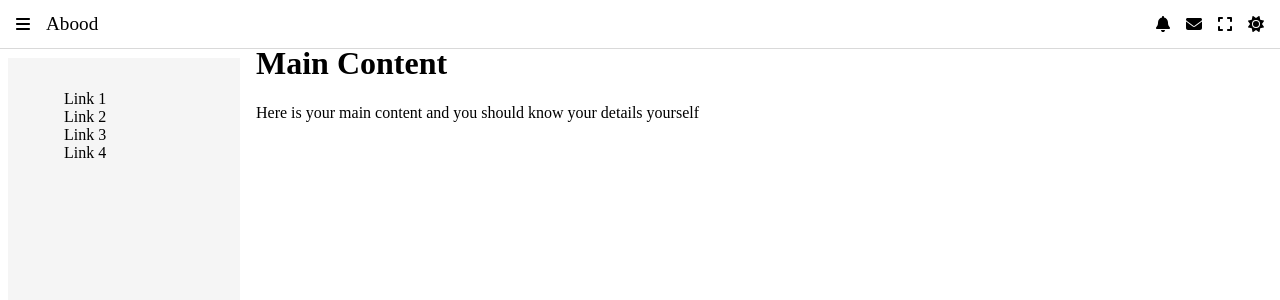
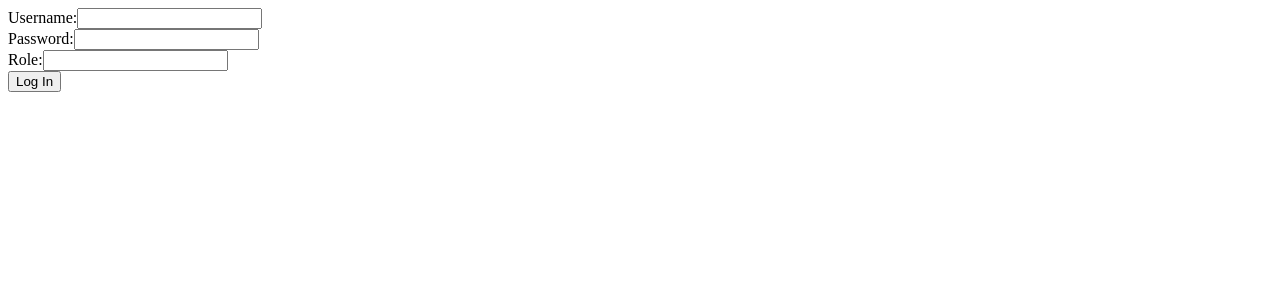
Before and after one commit to abdelrahmanahmed675/dashboardofme, a React (Create React App) app: page / in a window 1280 px wide. Shown: the top 300 px of the page. Built offline with nearby package versions, Linux system fonts and the light colour scheme.

Commit message:
psush new files

```diff
--- /dev/null
+++ b/src/Incorrect.js
@@ -0,0 +1,7 @@
+import React from 'react';
+
+function Incorrect() {
+  return <div>Incorrect username or password. Please try again.</div>;
+}
+
+export default Incorrect;
--- /dev/null
+++ b/src/Login.css
@@ -0,0 +1,79 @@
+/* Set body background to a linear gradient */
+body {
+  background: linear-gradient(to bottom, #00223e, #00223e 50%, #001b33 50%);
+  background-size: cover;
+  height: 100vh;
+}
+
+/* Style the login container */
+.login-container {
+  width: 90%;
+  max-width: 500px;
+  margin: 0 auto;
+  background: #fff;
+  border-radius: 10px;
+  box-shadow: 0 0 10px rgba(0, 0, 0, 0.3);
+  padding: 20px;
+  margin-top: 50px;
+}
+
+/* Style the login form */
+.login-form {
+  display: flex;
+  flex-direction: column;
+}
+
+/* Style the form inputs */
+.login-form input[type="email"],
+.login-form input[type="password"] {
+  margin-bottom: 20px;
+  padding: 10px;
+  border-radius: 5px;
+  border: none;
+  font-size: 16px;
+}
+
+/* Style the submit button */
+.login-form button[type="submit"] {
+  background: #0077c2;
+  color: #fff;
+  padding: 10px;
+  border-radius: 5px;
+  border: none;
+  cursor: pointer;
+  font-size: 16px;
+}
+
+/* Style the logo */
+.logo {
+  display: block;
+  margin: 0 auto;
+  width: 100%;
+  max-width: 200px;
+  margin-bottom: 20px;
+}
+
+/* Style the header text */
+.header-text {
+  text-align: center;
+  color: #333;
+  margin-bottom: 20px;
+}
+
+/* Style the footer text */
+.footer-text {
+  text-align: center;
+  color: #333;
+  margin-top: 20px;
+}
+
+/* Media queries for responsiveness */
+@media (max-width: 768px) {
+  .login-container {
+    margin-top: 20px;
+  }
+
+  .logo {
+    max-width: 150px;
+  }
+}
--- /dev/null
+++ b/src/Login.js
@@ -0,0 +1,83 @@
+import React, { useState } from 'react';
+import Token from './Token';
+import Incorrect from './Incorrect';
+
+function Login() {
+  const [username, setUsername] = useState('');
+  const [password, setPassword] = useState('');
+  const [role, setRole] = useState('');
+  const [loggedIn, setLoggedIn] = useState(false);
+  const [incorrect, setIncorrect] = useState(false);
+  const [token, setToken] = useState('');
+
+  const handleUsernameChange = (event) => {
+    setUsername(event.target.value);
+  };
+
+  const handlePasswordChange = (event) => {
+    setPassword(event.target.value);
+  };
+
+  const handleRoleChange = (event) => {
+    setRole(event.target.value);
+  };
+
+  const handleSubmit = async (event) => {
+    event.preventDefault();
+
+    try {
+      const response = await fetch(`http://transportation.somee.com/Api/User/Login?
+        UserName=${username}&Password=${password}&Role=${role}`, {
+        method: 'POST',
+        headers: {
+          'Content-Type': 'application/json',
+        },
+        body: JSON.stringify({ username, password, role }),
+      });
+
+      const data = await response.json();
+
+      if (response.ok) {
+        setToken(data.token);
+        setLoggedIn(true);
+        setIncorrect(false);
+      } else {
+        setIncorrect(true);
+      }
+    } catch (error) {
+      console.error(error);
+    }
+  };
+
+  if (loggedIn) {
+    return <Token token={token}
+     username={username} password={password} role={role} />;
+  }
+
+  if (incorrect) {
+    return <Incorrect />;
+  }
+
+  return (
+    <form onSubmit={handleSubmit}>
+      <label>
+        Username:
+        <input type="text" value={username} onChange={handleUsernameChange} />
+      </label>
+      <br />
+      <label>
+        Password:
+        <input type="password" value={password} onChange={handlePasswordChange} />
+      </label>
+      <br />
+      <label>
+        Role:
+        <input type="text" value={role} onChange={handleRoleChange} />
+      </label>
+      <br />
+      <button type="submit">Log In</button>
+    </form>
+  );
+}
+
+export default Login;
--- /dev/null
+++ b/src/Token.js
@@ -0,0 +1,53 @@
+import React, { useEffect, useState } from 'react';
+import App from './App';
+import Incorrect from './Incorrect';
+
+function Token(props) {
+  const [token, setToken] = useState('');
+  const [isValid, setIsValid] = useState(false);
+  const [isLoading, setIsLoading] = useState(true);
+
+  useEffect(() => {
+    const fetchData = async () => {
+      try {
+        const response = await fetch(`http://transportation.somee.com/Api/User/Login?
+          UserName=${props.username}&Password=${props.password}&Role=${props.role}`, {
+          method: 'POST',
+          headers: {
+            'Content-Type': 'application/json'
+          },
+          body: JSON.stringify({
+            username: props.username,
+            password: props.password,
+            role:props.role
+          })
+        });
+        const data = await response.json();
+        setToken(data.token);
+        setIsValid(true);
+      } catch (error) {
+        console.log(error);
+      } finally {
+        setIsLoading(false);
+      }
+    };
+    fetchData();
+  }, [props.username, props.password, props.role]);
+
+  if (isLoading) {
+    return <div>Loading...</div>;
+  }
+
+  if (isValid) {
+    return (
+      <div>
+        <input type="text" value={token} onChange={(e) => setToken(e.target.value)} />
+        <App />
+      </div>
+    );
+  }
+
+  return <Incorrect />;
+}
+
+export default Token;
--- a/src/index.js
+++ b/src/index.js
@@ -1,11 +1,11 @@
 import React from 'react';
 import ReactDOM from 'react-dom/client';
-import App from './App';
+import Login from './Login';
 
 
 const root = ReactDOM.createRoot(document.getElementById('root'));
 root.render(
   <React.StrictMode>
-    <App />
+    <Login />
   </React.StrictMode>
 );
```
